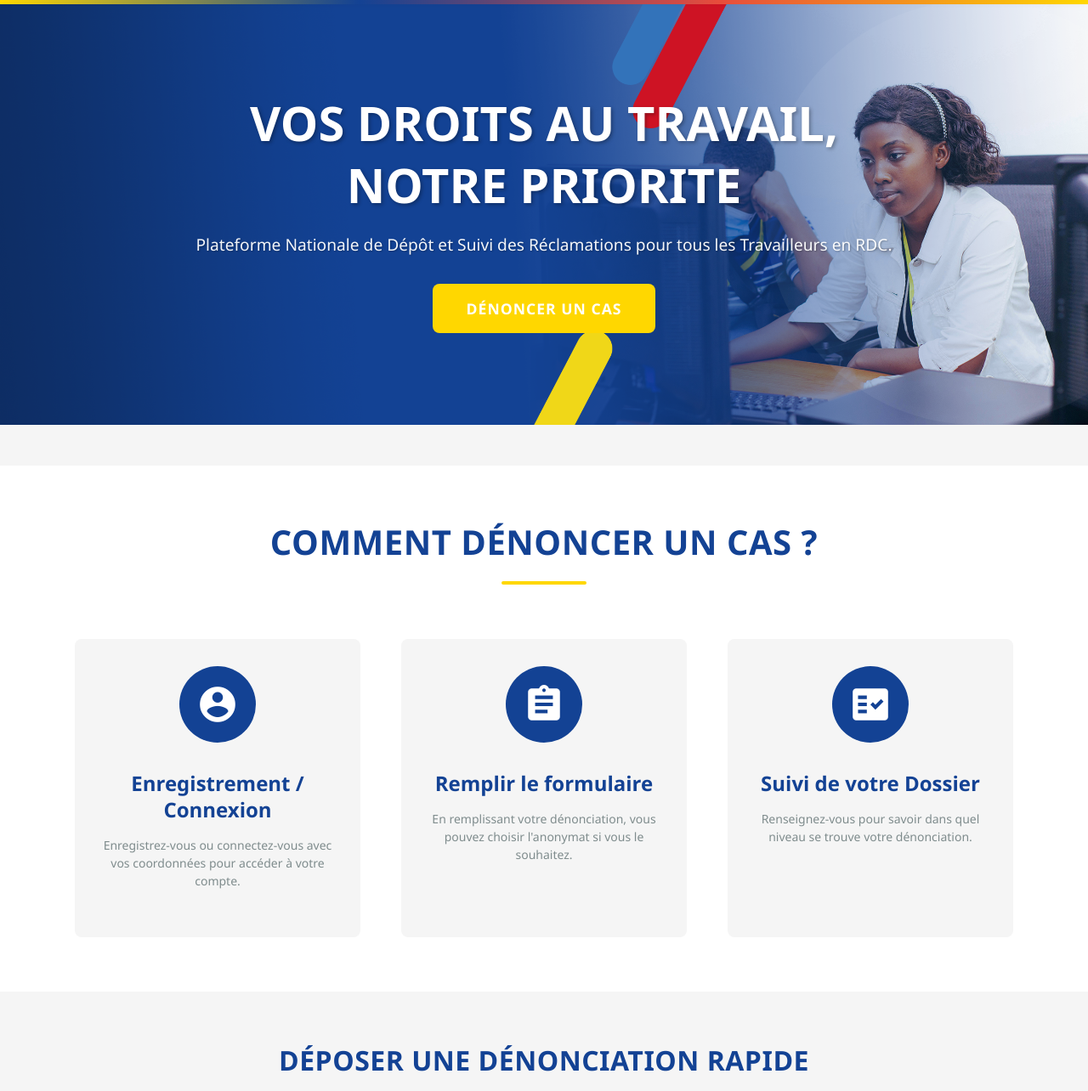
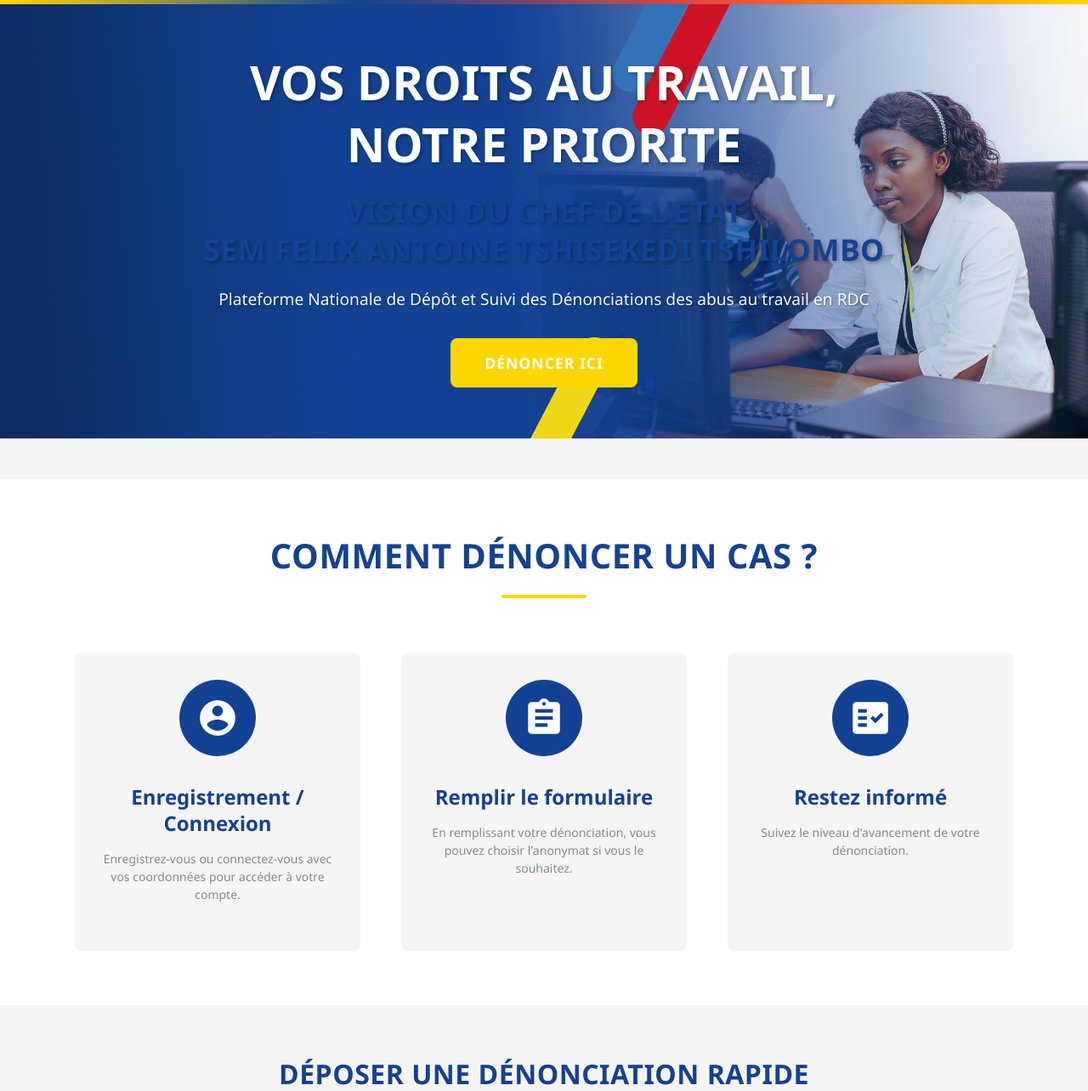
Before and after one commit to DieudonneM/DENONCIATIONS, a Django app: page / in a window 1280 px wide. Shown: the part 118-1402 px from the top of the page at 85% size. Run offline with Django 4.2, Linux system fonts and the light colour scheme.

Commit message:
home corrections

```diff
--- a/core/templates/core/home.html
+++ b/core/templates/core/home.html
@@ -10,8 +10,9 @@
     <div class="container">
         <div class="hero-content" style="text-align: center; color: white; z-index: 2; position: relative;">
             <h1 style="font-size: 3.5rem; margin-bottom: 20px; font-weight: bold; text-shadow: 2px 2px 4px rgba(0,0,0,0.3);">VOS DROITS AU TRAVAIL,<br>NOTRE PRIORITE</h1>
-            <p style="font-size: 1.2rem; margin-bottom: 30px; text-shadow: 1px 1px 2px rgba(0,0,0,0.3); opacity: 0.95;">Plateforme Nationale de Dépôt et Suivi des Réclamations pour tous les Travailleurs en RDC.</p>
-            <a href="{% url 'core:incident_form' %}" class="btn btn-primary" style="font-size: 1.1rem; padding: 15px 40px;">DÉNONCER UN CAS</a>
+            <h2 style="font-size: 2.2rem; margin-bottom: 20px; font-weight: bold; text-shadow: 2px 2px 4px rgba(0,0,0,0.3);">VISION DU CHEF DE L'ETAT<br>SEM FELIX ANTOINE TSHISEKEDI TSHILOMBO</h2>
+            <p style="font-size: 1.2rem; margin-bottom: 30px; text-shadow: 1px 1px 2px rgba(0,0,0,0.3); opacity: 0.95;">Plateforme Nationale de Dépôt et Suivi des Dénonciations des abus au travail en RDC</p>
+            <a href="{% url 'core:incident_form' %}" class="btn btn-primary" style="font-size: 1.1rem; padding: 15px 40px;">DÉNONCER ICI</a>
         </div>
     </div>
 </section>
@@ -37,8 +38,8 @@
             <!-- Étape 3 -->
             <div class="step">
                 <div class="step-icon"><span class="material-icons">fact_check</span></div>
-                <h3>Suivi de votre Dossier</h3>
-                <p>Renseignez-vous pour savoir dans quel niveau se trouve votre dénonciation.</p>
+                <h3>Restez informé</h3>
+                <p>Suivez le niveau d'avancement de votre dénonciation.</p>
             </div>
         </div>
     </div>
```
